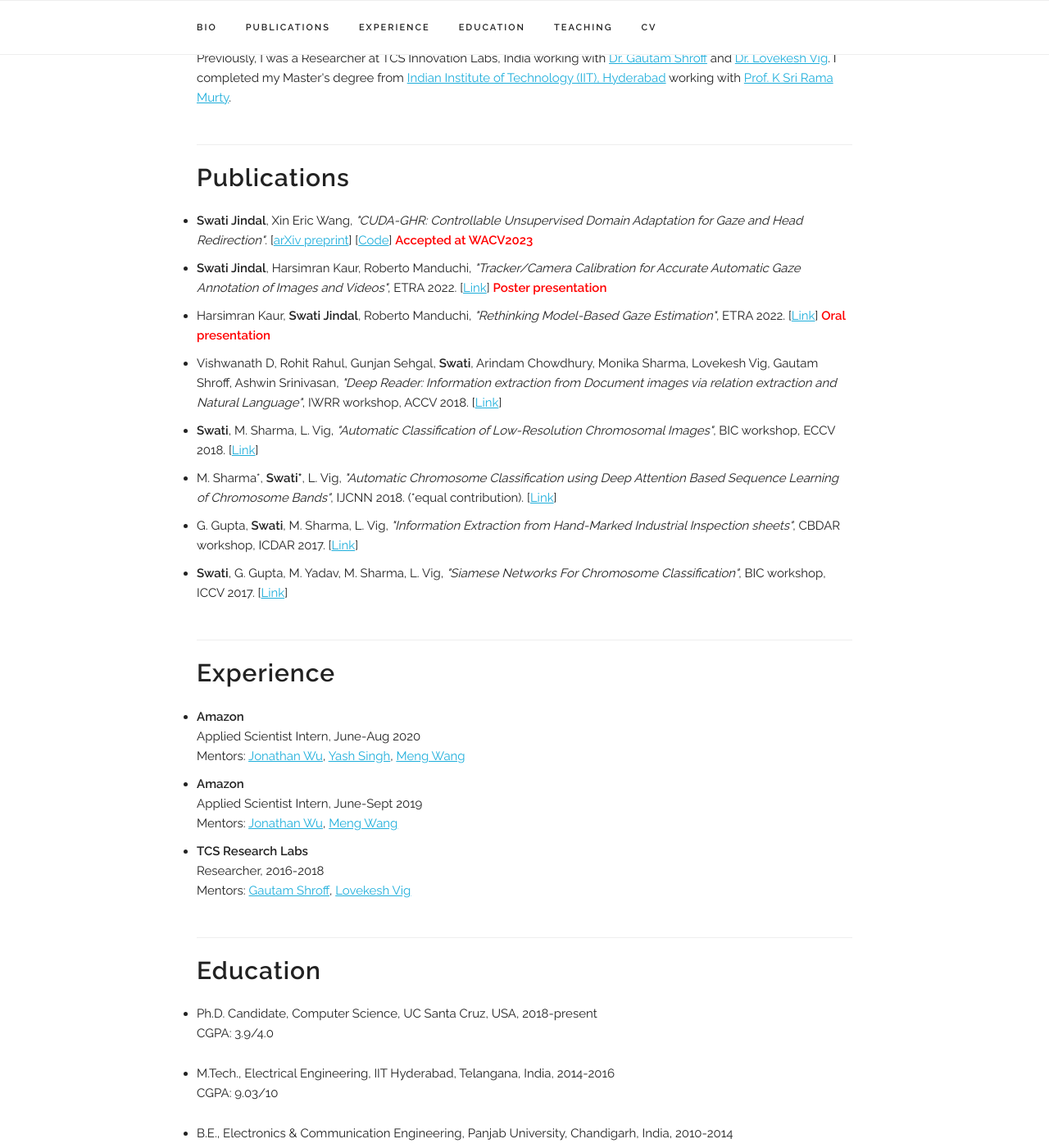
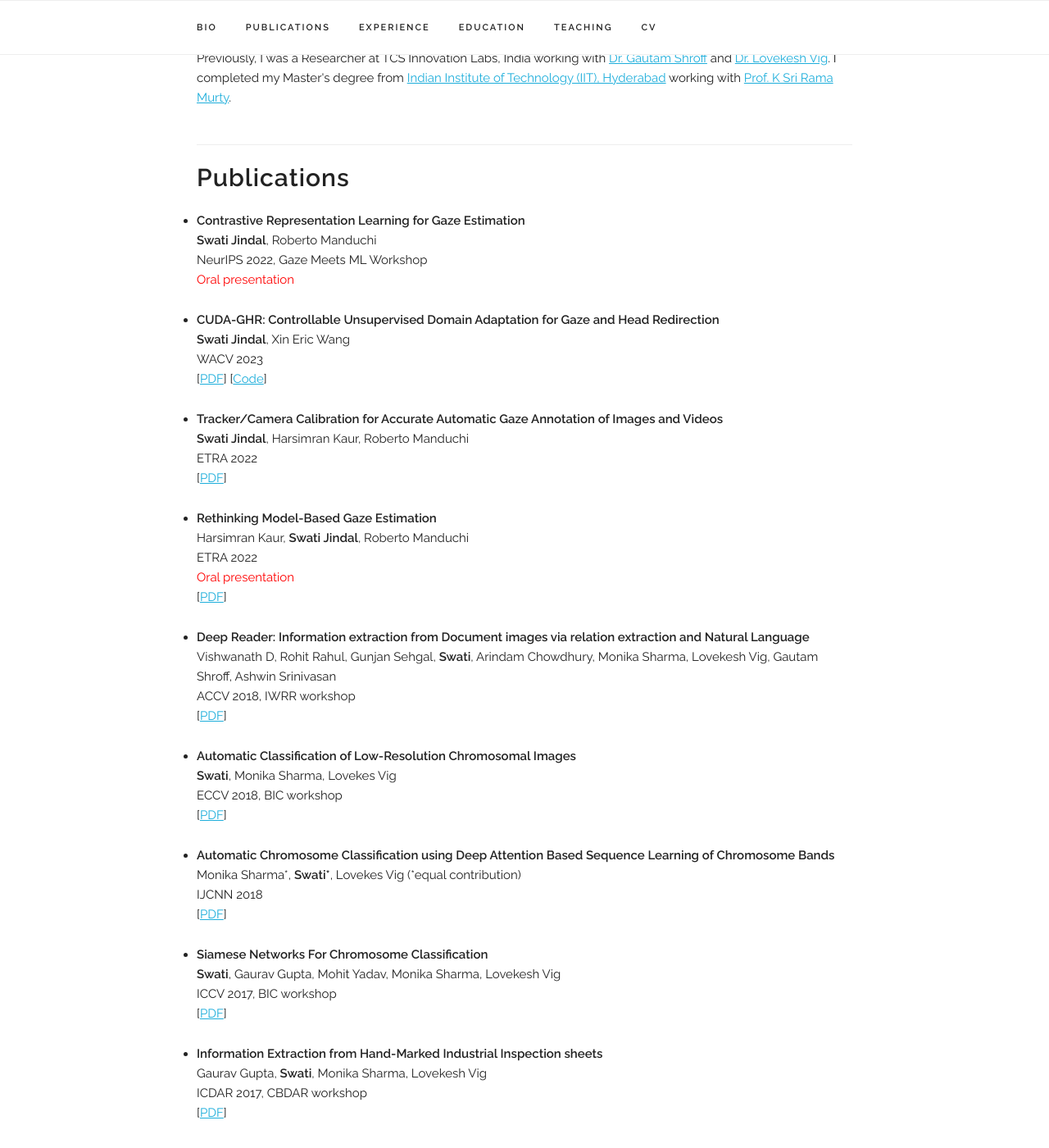
Before and after one commit to jswati31/jswati31.github.io, a Jekyll site: the page index.html, which Jekyll copies as it is, in a window 1280 px wide and 1400 px high, scrolled down 433 px. Shown: the whole window at 82% size. Built offline with Jekyll 4.4.1, drawn with Linux system fonts in a browser that asks for light colours; some web fonts are replaced; some of the changed text lies outside the part shown.

Commit message:
updated resume

```diff
--- a/index.html
+++ b/index.html
@@ -125,21 +125,135 @@
 <div class="docs-section" id="publications">
   <h4><b>Publications</b></h4>
     <ul>
-      <li> <b>Swati Jindal</b>, Xin Eric Wang, <i>&quot;CUDA-GHR: Controllable Unsupervised Domain Adaptation for Gaze and Head Redirection&quot;</i>. [<a class="reference external" href="https://arxiv.org/abs/2106.10852" target="_blank">arXiv preprint</a>] [<a class="reference external" href="https://github.com/jswati31/cuda-ghr" target="_blank">Code</a>] <span style="color:red"><b>Accepted at WACV2023</b></span></li>
+      <li>
+        <p>
+        <strong>
+          Contrastive Representation Learning for Gaze Estimation
+        </strong>
+        <br>
+        <b>Swati Jindal</b>, Roberto Manduchi
+        <br>
+        NeurIPS 2022, Gaze Meets ML Workshop
+          <br>
+          <span style="color:red">Oral presentation</span>
+        </p>
+      </li>
 
-      <li> <b>Swati Jindal</b>, Harsimran Kaur, Roberto Manduchi, <i>&quot;Tracker/Camera Calibration for Accurate Automatic Gaze Annotation of Images and Videos&quot;</i>, ETRA 2022. [<a class="reference external" href="https://dl.acm.org/doi/abs/10.1145/3517031.3529643" target="_blank">Link</a>] <span style="color:red"><b>Poster presentation</b></span></li>
 
-      <li> Harsimran Kaur, <b>Swati Jindal</b>, Roberto Manduchi, <i>&quot;Rethinking Model-Based Gaze Estimation&quot;</i>, ETRA 2022. [<a class="reference external" href="https://dl.acm.org/doi/10.1145/3530797" target="_blank">Link</a>] <span style="color:red"><b>Oral presentation</b></span></li>
+      <li>
+        <p>
+        <strong>
+          CUDA-GHR: Controllable Unsupervised Domain Adaptation for Gaze and Head Redirection
+        </strong>
+        <br>
+        <b>Swati Jindal</b>, Xin Eric Wang
+        <br>
+        WACV 2023
+          <br>
+          [<a class="reference external" href="https://arxiv.org/abs/2106.10852" target="_blank">PDF</a>] [<a class="reference external" href="https://github.com/jswati31/cuda-ghr" target="_blank">Code</a>]
+        </p>
+      </li>
 
-      <li>Vishwanath D, Rohit Rahul, Gunjan Sehgal, <b>Swati</b>, Arindam Chowdhury, Monika Sharma, Lovekesh Vig, Gautam Shroff, Ashwin Srinivasan, <i>&quot;Deep Reader: Information extraction from Document images via relation extraction and Natural Language&quot;</i>, IWRR workshop, ACCV 2018. [<a class="reference external" href="https://link.springer.com/chapter/10.1007/978-3-030-21074-8_15" target="_blank">Link</a>]</li>
+      <li>
+        <p>
+        <strong>
+          Tracker/Camera Calibration for Accurate Automatic Gaze Annotation of Images and Videos
+        </strong>
+        <br>
+        <b>Swati Jindal</b>, Harsimran Kaur, Roberto Manduchi
+        <br>
+        ETRA 2022
+          <br>
+          [<a class="reference external" href="https://dl.acm.org/doi/abs/10.1145/3517031.3529643" target="_blank">PDF</a>]
+        </p>
+      </li>
 
-      <li><b>Swati</b>, M. Sharma, L. Vig, <i>&quot;Automatic Classification of Low-Resolution Chromosomal Images&quot;</i>, BIC workshop, ECCV 2018. [<a class="reference external" href="https://link.springer.com/chapter/10.1007/978-3-030-11024-6_21" target="_blank">Link</a>]</li>
+      <li>
+        <p>
+        <strong>
+          Rethinking Model-Based Gaze Estimation
+        </strong>
+        <br>
+        Harsimran Kaur, <b>Swati Jindal</b>, Roberto Manduchi
+        <br>
+        ETRA 2022
+          <br>
+          <span style="color:red">Oral presentation</span>
+          <br>
+          [<a class="reference external" href="https://dl.acm.org/doi/10.1145/3530797" target="_blank">PDF</a>]
+        </p>
+      </li>
 
-      <li>M. Sharma*, <b>Swati*</b>, L. Vig, <i>&quot;Automatic Chromosome Classification using Deep Attention Based Sequence Learning of Chromosome Bands&quot;</i>, IJCNN 2018. (*equal contribution). [<a class="reference external" href="https://ieeexplore.ieee.org/document/8489321" target="_blank">Link</a>]</li>
+      <li>
+        <p>
+        <strong>
+        Deep Reader: Information extraction from Document images via relation extraction and Natural Language
+        </strong>
+        <br>
+        Vishwanath D, Rohit Rahul, Gunjan Sehgal, <b>Swati</b>, Arindam Chowdhury, Monika Sharma, Lovekesh Vig, Gautam Shroff, Ashwin Srinivasan
+        <br>
+        ACCV 2018, IWRR workshop
+          <br>
+        [<a class="reference external" href="https://link.springer.com/chapter/10.1007/978-3-030-21074-8_15" target="_blank">PDF</a>]
+        </p>
+      </li>
 
-      <li>G. Gupta, <b>Swati</b>, M. Sharma, L. Vig, <i>&quot;Information Extraction from Hand-Marked Industrial Inspection sheets&quot;</i>, CBDAR workshop,  ICDAR 2017. [<a class="reference external" href="https://ieeexplore.ieee.org/document/8270293" target="_blank">Link</a>]</li>
+      <li>
+        <p>
+        <strong>
+        Automatic Classification of Low-Resolution Chromosomal Images
+        </strong>
+        <br>
+        <b>Swati</b>, Monika Sharma, Lovekes Vig
+        <br>
+        ECCV 2018, BIC workshop
+          <br>
+[<a class="reference external" href="https://link.springer.com/chapter/10.1007/978-3-030-11024-6_21" target="_blank">PDF</a>]
+        </p>
+      </li>
 
-      <li><b>Swati</b>, G. Gupta, M. Yadav, M. Sharma, L. Vig, <i>&quot;Siamese Networks For Chromosome Classification&quot;</i>, BIC workshop, ICCV 2017. [<a class="reference external" href="http://openaccess.thecvf.com/content_ICCV_2017_workshops/papers/w1/Jindal_Siamese_Networks_for_ICCV_2017_paper.pdf" target="_blank">Link</a>]</li>
+      <li>
+        <p>
+        <strong>
+        Automatic Chromosome Classification using Deep Attention Based Sequence Learning of Chromosome Bands
+        </strong>
+        <br>
+        Monika Sharma*, <b>Swati*</b>, Lovekes Vig (*equal contribution)
+        <br>
+        IJCNN 2018
+          <br>
+      [<a class="reference external" href="https://ieeexplore.ieee.org/document/8489321" target="_blank">PDF</a>]
+        </p>
+      </li>
+
+      <li>
+        <p>
+        <strong>
+        Siamese Networks For Chromosome Classification
+        </strong>
+        <br>
+        <b>Swati</b>, Gaurav Gupta, Mohit Yadav, Monika Sharma, Lovekesh Vig
+        <br>
+         ICCV 2017, BIC workshop
+          <br>
+  [<a class="reference external" href="http://openaccess.thecvf.com/content_ICCV_2017_workshops/papers/w1/Jindal_Siamese_Networks_for_ICCV_2017_paper.pdf" target="_blank">PDF</a>]
+        </p>
+      </li>
+
+      <li>
+        <p>
+        <strong>
+        Information Extraction from Hand-Marked Industrial Inspection sheets
+        </strong>
+        <br>
+        Gaurav Gupta, <b>Swati</b>, Monika Sharma, Lovekesh Vig
+        <br>
+        ICDAR 2017, CBDAR workshop
+          <br>
+      [<a class="reference external" href="https://ieeexplore.ieee.org/document/8270293" target="_blank">PDF</a>]
+        </p>
+      </li>
+
     </ul>
 
 </div>
@@ -177,13 +291,16 @@
 <div class="docs-section" id="education">
   <h4><b>Education</b></h4>
   <ul>
-	<li> Ph.D. Candidate, Computer Science, UC Santa Cruz, USA, 2018-present
+	<li> Ph.D., Computer Science
+      <br>University of California, Santa Cruz (2018-present)
       <p>CGPA: 3.9/4.0</p>
     </li>
-    <li> M.Tech., Electrical Engineering, IIT Hyderabad, Telangana, India, 2014-2016
+    <li> M.Tech., Electrical Engineering
+      <br>IIT Hyderabad, India (2014-2016)
       <p>CGPA: 9.03/10 </p>
     </li>
-	<li> B.E., Electronics & Communication Engineering, Panjab University, Chandigarh, India, 2010-2014
+	<li> B.E., Electronics & Communication Engineering
+      <br>Panjab University, India (2010-2014)
       <p>CGPA: 8.67/10</p>
     </li>
   </ul>
@@ -193,6 +310,8 @@
 <div class="docs-section" id="teaching">
   <h4><b>Teaching</b></h4>
   <p>
+    Fall 2022: Machine Learning
+    <br>
     Spring 2021: Computer Vision
     <br> Spring 2020: Computer Vision
     <br> Fall 2019: Universal Access
```
Also changed, not shown: other parts of index.html (+1 -1 lines), 1 other file.
